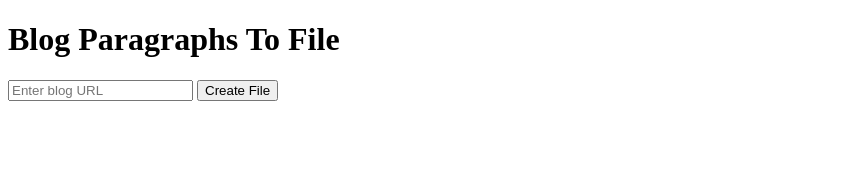
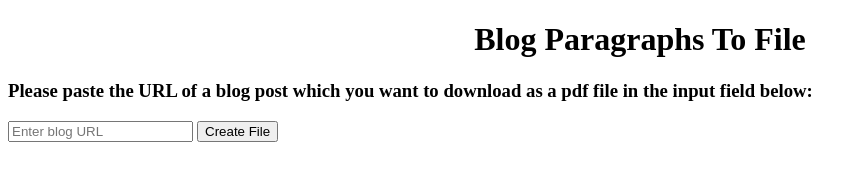
Before and after one commit to KudahShambare/Basic-Web-Scraper, a website: page frontend/index.html in a window 1280 px wide. Shown: the whole page, without its empty margins (0-866 px from the left). Drawn offline with Linux system fonts and the light colour scheme.

Commit message:
h1 centered

```diff
--- a/index.html
+++ b/frontend/index.html
@@ -1,10 +1,13 @@
 <!DOCTYPE html>
 <html>
 <head>
+	<link rel="stylesheet" type="text/css" href="style.css" />
 	<title>Blog To File</title>
 </head>
 <body>
 <h1>Blog Paragraphs To File </h1>
+
+<h3> Please paste the URL of a blog post which you want to download as a pdf file in the input field below: </h3>
 
 <form method="post" action="/url">
 
--- /dev/null
+++ b/frontend/style.css
@@ -0,0 +1,3 @@
+h1{
+	text-align: center;
+}
--- a/index.js
+++ b/index.js
@@ -15,14 +15,16 @@ app.use(bodyParser.json())
 //use path to access fies
 const __dirname=path.resolve();
 
-
+app.use(express.static("frontend"));
 
 
 
 //routes
+/*
 app.get("/",(req,resp)=>{
-	resp.sendFile(__dirname+"/index.html");
+	resp.sendFile(__dirname+"/frontend/index.html");
 })
+*/
 
 app.post("/url",(req,resp)=>{
 
```
Also changed, not shown: 1 other file.
